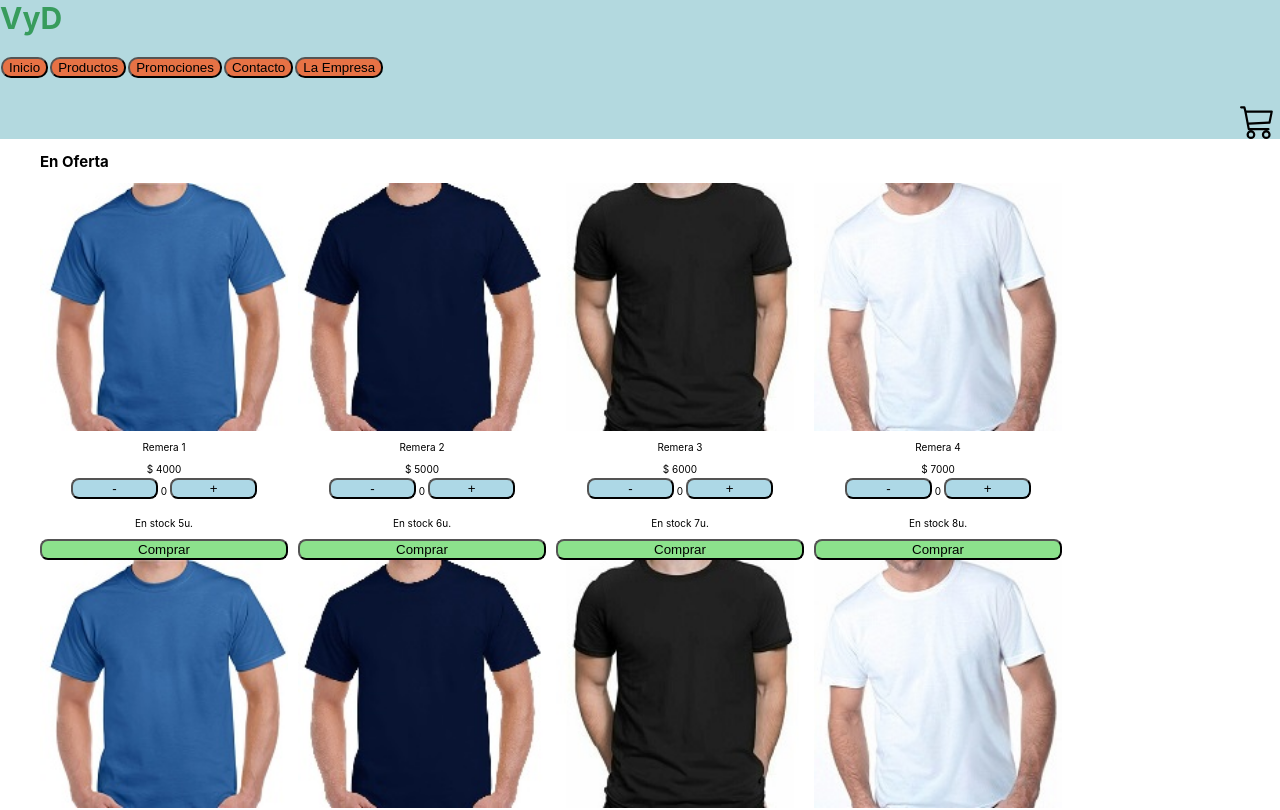
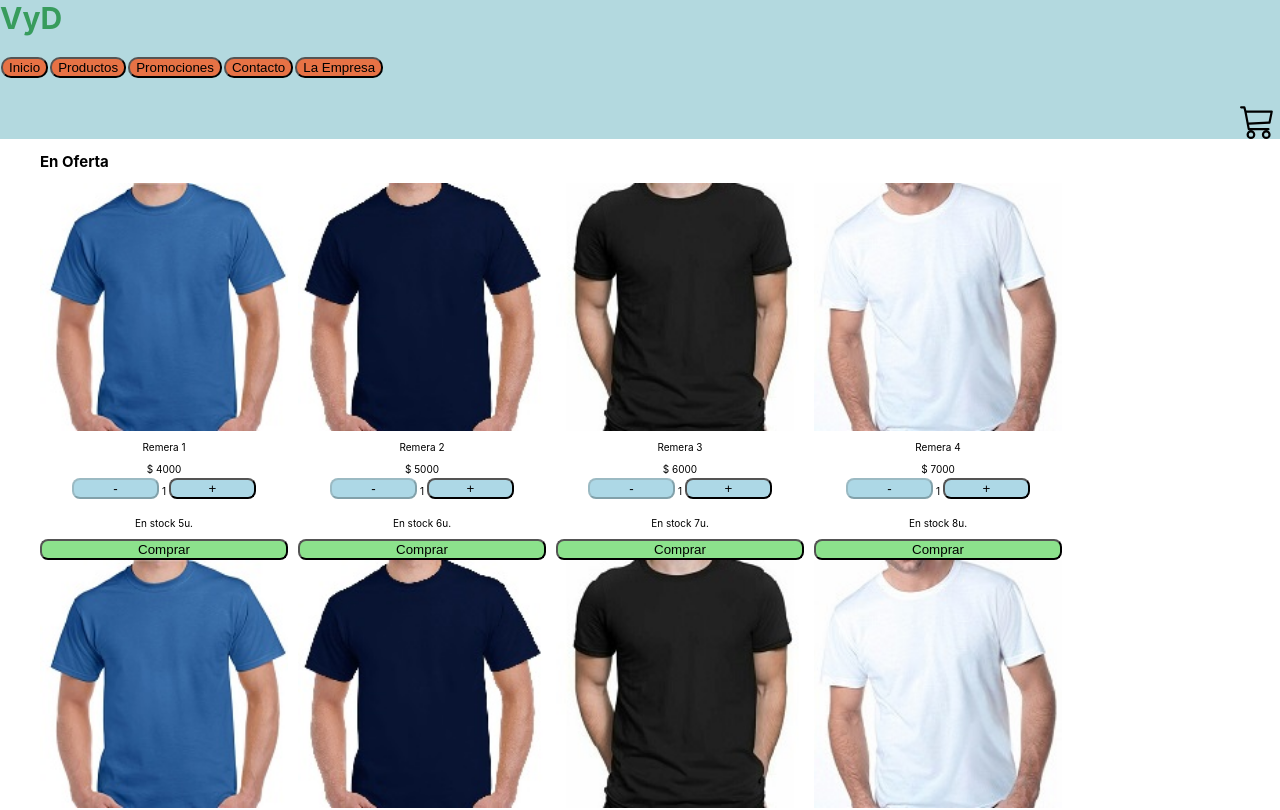
Before and after one commit to JonatanHE/e-commerce-VyD, a React (Create React App) app: page / in a window 1280 px wide. Shown: the top 810 px of the page. Built offline with nearby package versions, Linux system fonts and the light colour scheme.

Commit message:
Correccion boton contador

```diff
--- a/package.json
+++ b/package.json
@@ -12,8 +12,10 @@
     "@testing-library/user-event": "^13.5.0",
     "bootstrap": "^5.1.3",
     "react": "^18.2.0",
+    "react-do": "^1.1.6",
     "react-dom": "^18.2.0",
     "react-icons": "^4.4.0",
+    "react-router-dom": "^6.3.0",
     "react-scripts": "5.0.1",
     "sass": "^1.53.0",
     "web-vitals": "^2.1.4"
--- a/src/components/ItemCount/ItemCount.js
+++ b/src/components/ItemCount/ItemCount.js
@@ -1,7 +1,7 @@
 import { useState, useEffect } from 'react'
 
 const ItemCount = ({stock}) => {
-    const [contador, setContador] = useState(0)
+    const [contador, setContador] = useState(1)
 
     const addNumber = () =>{
         setContador(contador + 1)
@@ -15,9 +15,9 @@ const ItemCount = ({stock}) => {
     }, [contador])
     return (
         <div className='countProd'>
-            <button onClick={removeNumber}>-</button>
+            <button disabled={contador <= 1} onClick={removeNumber}>-</button>
             <p>{contador}</p>
-            <button onClick={addNumber}>+</button>
+            <button disabled={contador >= stock} onClick={addNumber}>+</button>
         </div>
     )
 }
--- a/src/components/ItemListContainer/ItemListContainer.js
+++ b/src/components/ItemListContainer/ItemListContainer.js
@@ -23,7 +23,7 @@ const ItemListContainer = ({section}) => {
             })
             .finally( () => {
             })
-    },[])
+    })
 
     return(
         <div className='list-products'>
```
Also changed, not shown: src/utils/products.mock.js (+8 -8 lines), 1 other file (tests, documents, lock files or other folders).
